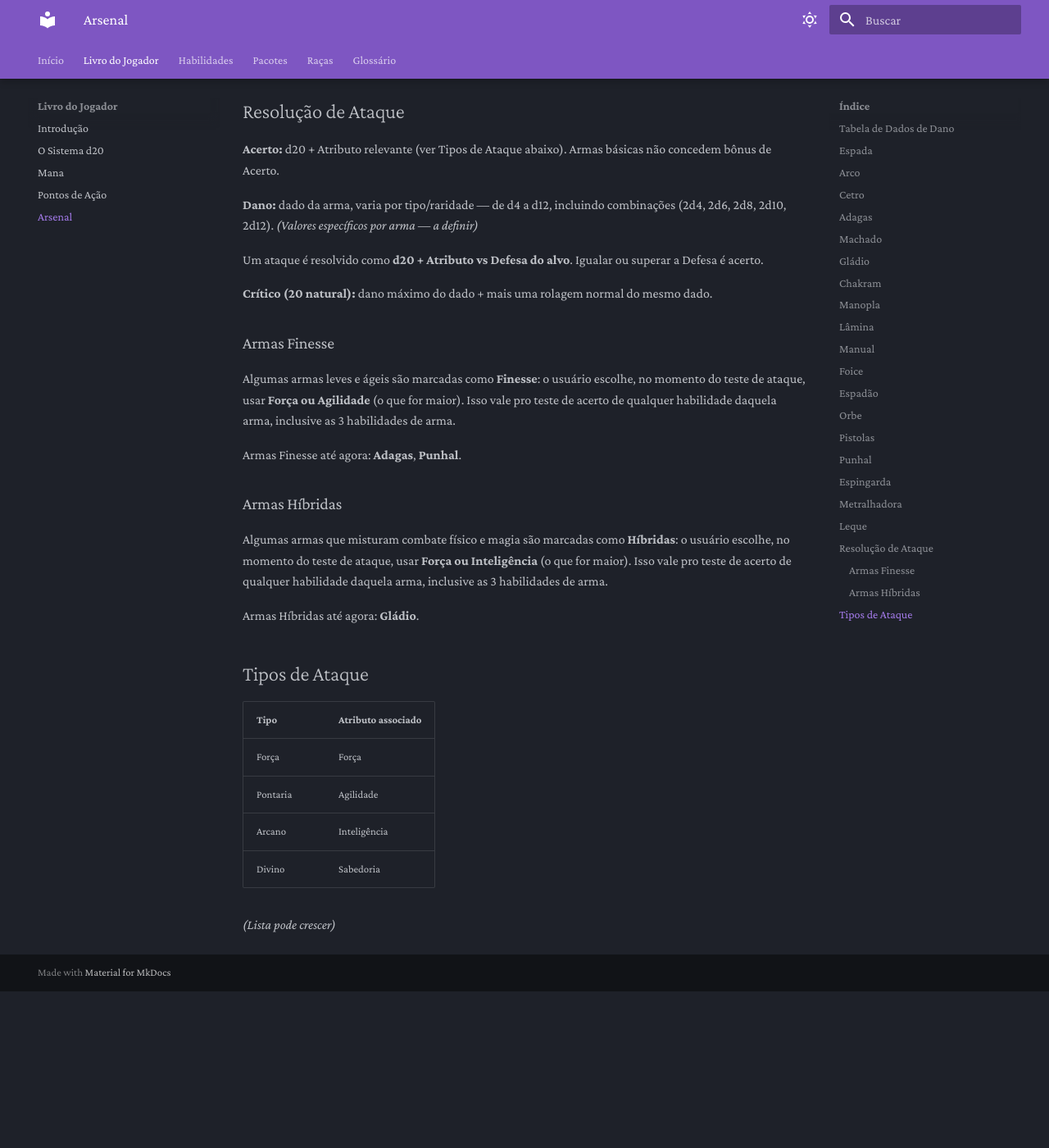
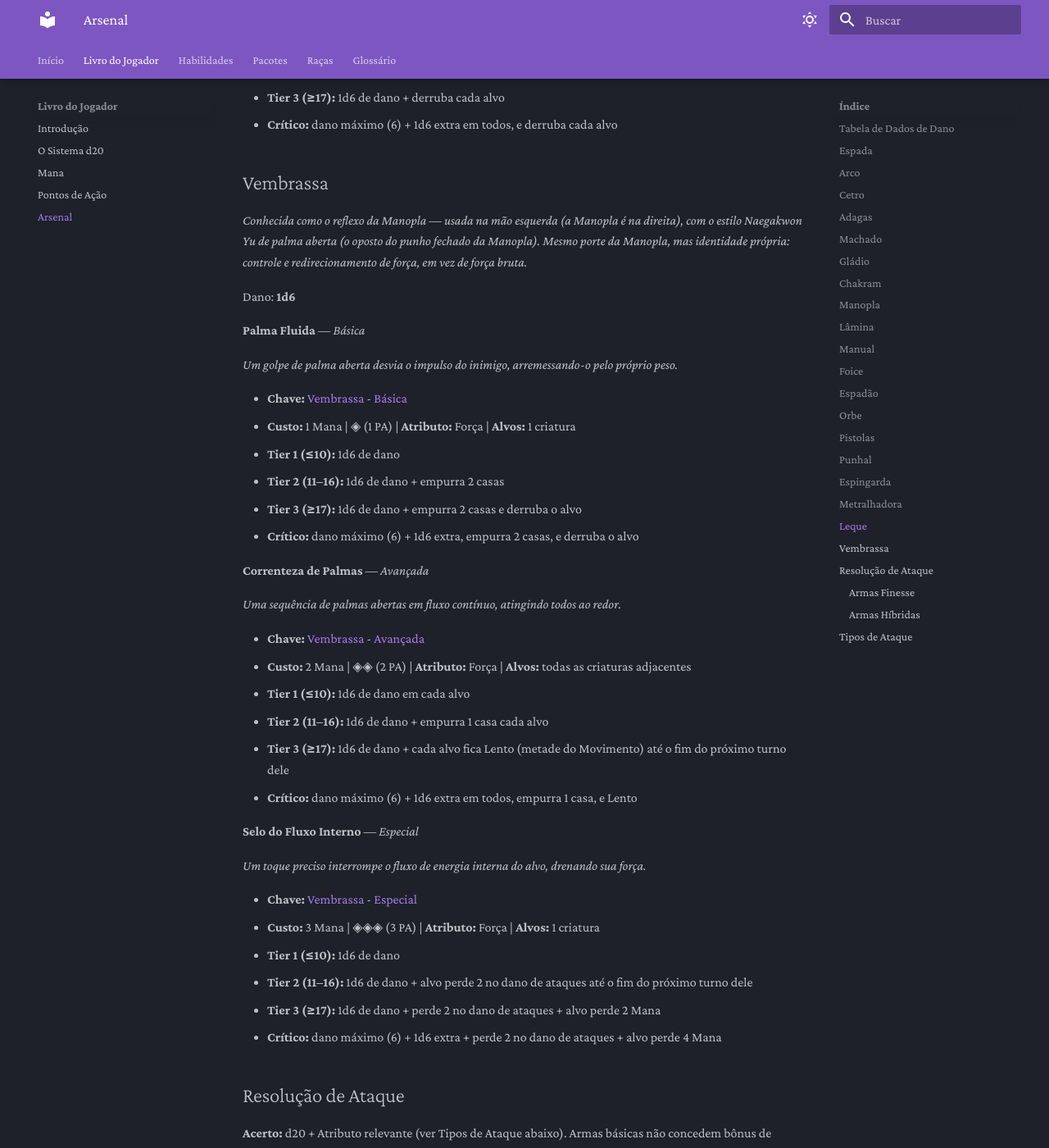
Before and after one commit to Felipe1072-git/prisma-rpg, an MkDocs documentation site: the page built from docs/jogador/arsenal.md, in a window 1280 px wide and 1400 px high, scrolled down 23934 px. Shown: the whole window at 82% size. Built offline with MkDocs 1.6.1 and Material for MkDocs 9.7.7, drawn with Linux system fonts in a browser that asks for light colours; before the commit the page ends 25143 px from its top, so only the background shows below that; some of the changed text lies outside the part shown.

Commit message:
feat: adiciona Vembrassa ao Arsenal, reflexo da Manopla pro Asin

```diff
--- a/docs/jogador/arsenal.md
+++ b/docs/jogador/arsenal.md
@@ -72,6 +72,7 @@ Dado de dano por arma. Definido pelo arquétipo/peso da arma (não pela ordem do
 | ✅ | Lupus | Espingarda | 1d10 | usada como nunchaku, 3ª arma |
 | ✅ | Lupus | Metralhadora | 1d12 | giratória, 4ª arma (a mais pesada) |
 | ✅ | Lin | Leque | 1d6 | canalização mágica genérica, sem elemento fixo (personagem-fonte é a Rin) |
+| ✅ | Azin | Vembrassa | 1d6 | reflexo da Manopla — punho aberto (Naegakwon Yu), mão esquerda (personagem-fonte é o Asin) |
 | ⬜ | Holy | Martelo | 1d12 | arma de esmagamento, pesada |
 | ⬜ | Edel | Florete | 1d6 | leve, arma de finesse |
 | ⬜ | Edel | Flintlock | 1d8 | pistola de precisão |
@@ -783,6 +784,45 @@ Dano: **1d6**
 - **Tier 3 (≥17):** 1d6 de dano + derruba cada alvo
 - **Crítico:** dano máximo (6) + 1d6 extra em todos, e derruba cada alvo
 
+## Vembrassa
+
+*Conhecida como o reflexo da Manopla — usada na mão esquerda (a Manopla é na direita), com o estilo Naegakwon Yu de palma aberta (o oposto do punho fechado da Manopla). Mesmo porte da Manopla, mas identidade própria: controle e redirecionamento de força, em vez de força bruta.*
+
+Dano: **1d6**
+
+**Palma Fluida** — *Básica*
+
+*Um golpe de palma aberta desvia o impulso do inimigo, arremessando-o pelo próprio peso.*
+
+- **Chave:** [Vembrassa](../glossario.md#vembrassa) - [Básica](../glossario.md#básica)
+- **Custo:** 1 Mana | ◈ (1 PA) | **Atributo:** Força | **Alvos:** 1 criatura
+- **Tier 1 (≤10):** 1d6 de dano
+- **Tier 2 (11–16):** 1d6 de dano + empurra 2 casas
+- **Tier 3 (≥17):** 1d6 de dano + empurra 2 casas e derruba o alvo
+- **Crítico:** dano máximo (6) + 1d6 extra, empurra 2 casas, e derruba o alvo
+
+**Correnteza de Palmas** — *Avançada*
+
+*Uma sequência de palmas abertas em fluxo contínuo, atingindo todos ao redor.*
+
+- **Chave:** [Vembrassa](../glossario.md#vembrassa) - [Avançada](../glossario.md#avançada)
+- **Custo:** 2 Mana | ◈◈ (2 PA) | **Atributo:** Força | **Alvos:** todas as criaturas adjacentes
+- **Tier 1 (≤10):** 1d6 de dano em cada alvo
+- **Tier 2 (11–16):** 1d6 de dano + empurra 1 casa cada alvo
+- **Tier 3 (≥17):** 1d6 de dano + cada alvo fica Lento (metade do Movimento) até o fim do próximo turno dele
+- **Crítico:** dano máximo (6) + 1d6 extra em todos, empurra 1 casa, e Lento
+
+**Selo do Fluxo Interno** — *Especial*
+
+*Um toque preciso interrompe o fluxo de energia interna do alvo, drenando sua força.*
+
+- **Chave:** [Vembrassa](../glossario.md#vembrassa) - [Especial](../glossario.md#especial)
+- **Custo:** 3 Mana | ◈◈◈ (3 PA) | **Atributo:** Força | **Alvos:** 1 criatura
+- **Tier 1 (≤10):** 1d6 de dano
+- **Tier 2 (11–16):** 1d6 de dano + alvo perde 2 no dano de ataques até o fim do próximo turno dele
+- **Tier 3 (≥17):** 1d6 de dano + perde 2 no dano de ataques + alvo perde 2 Mana
+- **Crítico:** dano máximo (6) + 1d6 extra + perde 2 no dano de ataques + alvo perde 4 Mana
+
 ## Resolução de Ataque
 
 **Acerto:** d20 + Atributo relevante (ver Tipos de Ataque abaixo). Armas básicas não concedem bônus de Acerto.
```
Also changed, not shown: docs/glossario.md (+4 -0 lines).
